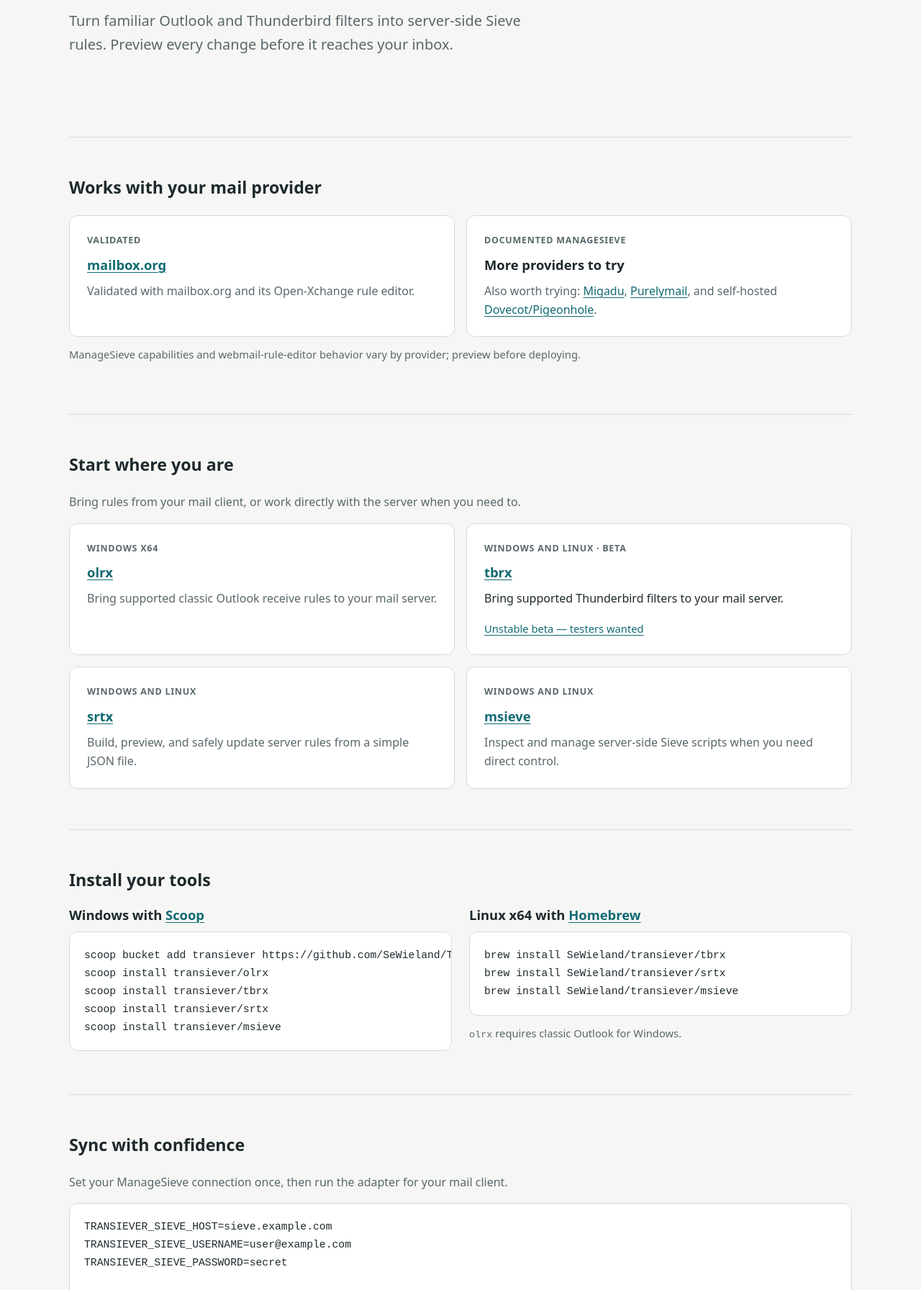
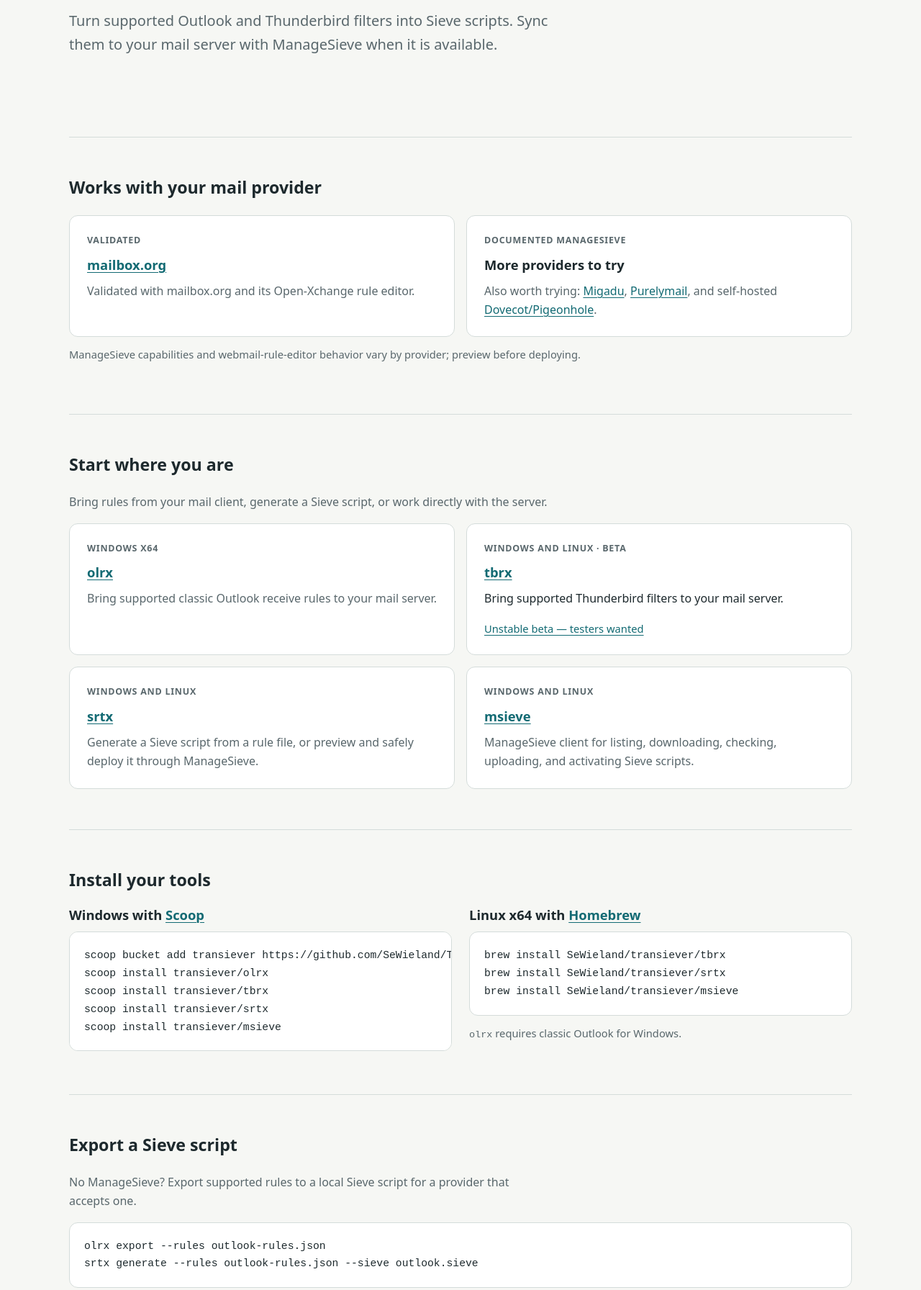
Before and after one commit to SeWieland/sewieland.github.io, a plain HTML site: page transiever/index.html in a window 1280 px wide. Shown: the part 368-2160 px from the top of the page at 72% size. Drawn offline with Linux system fonts and the light colour scheme.

Commit message:
Show Sieve script export path

```diff
--- a/transiever/index.html
+++ b/transiever/index.html
@@ -3,12 +3,12 @@
 <head>
   <meta charset="utf-8">
   <meta name="viewport" content="width=device-width, initial-scale=1">
-  <title>Transiever — server-side mail rules</title>
-  <meta name="description" content="Small tools for syncing and managing email rules on the server with Sieve and ManageSieve.">
+  <title>Transiever — Sieve and ManageSieve tools</title>
+  <meta name="description" content="Export supported Outlook and Thunderbird rules as Sieve scripts, or sync them through ManageSieve.">
   <link rel="canonical" href="https://sewieland.github.io/transiever/">
   <meta property="og:type" content="website">
-  <meta property="og:title" content="Transiever — server-side mail rules">
-  <meta property="og:description" content="Small tools for syncing and managing email rules on the server with Sieve and ManageSieve.">
+  <meta property="og:title" content="Transiever — Sieve and ManageSieve tools">
+  <meta property="og:description" content="Export supported Outlook and Thunderbird rules as Sieve scripts, or sync them through ManageSieve.">
   <meta property="og:url" content="https://sewieland.github.io/transiever/">
   <link rel="stylesheet" href="/styles.css">
 </head>
@@ -23,8 +23,8 @@
       <section class="hero" aria-labelledby="hero-heading">
         <h1 id="hero-heading">Keep mail rules close to your mail.</h1>
         <p>
-          Turn familiar Outlook and Thunderbird filters into server-side Sieve rules.
-          Preview every change before it reaches your inbox.
+          Turn supported Outlook and Thunderbird filters into Sieve scripts.
+          Sync them to your mail server with ManageSieve when it is available.
         </p>
       </section>
 
@@ -52,7 +52,7 @@
 
       <section aria-labelledby="tools-heading">
         <h2 id="tools-heading">Start where you are</h2>
-        <p class="section-intro">Bring rules from your mail client, or work directly with the server when you need to.</p>
+        <p class="section-intro">Bring rules from your mail client, generate a Sieve script, or work directly with the server.</p>
         <div class="tool-grid">
           <article class="tool">
             <p class="tool-meta">Windows x64</p>
@@ -72,13 +72,13 @@
           <article class="tool">
             <p class="tool-meta">Windows and Linux</p>
             <h3><a href="https://github.com/SeWieland/Transiever.SieveRuler">srtx</a></h3>
-            <p>Build, preview, and safely update server rules from a simple JSON file.</p>
+            <p>Generate a Sieve script from a rule file, or preview and safely deploy it through ManageSieve.</p>
           </article>
 
           <article class="tool">
             <p class="tool-meta">Windows and Linux</p>
             <h3><a href="https://github.com/SeWieland/Transiever.ManageSieve">msieve</a></h3>
-            <p>Inspect and manage server-side Sieve scripts when you need direct control.</p>
+            <p>ManageSieve client for listing, downloading, checking, uploading, and activating Sieve scripts.</p>
           </article>
         </div>
       </section>
@@ -104,6 +104,14 @@
         </div>
       </section>
 
+      <section aria-labelledby="export-heading">
+        <h2 id="export-heading">Export a Sieve script</h2>
+        <p class="section-intro">No ManageSieve? Export supported rules to a local Sieve script for a provider that accepts one.</p>
+        <pre><code>olrx export --rules outlook-rules.json
+srtx generate --rules outlook-rules.json --sieve outlook.sieve</code></pre>
+        <p class="note">For Thunderbird, use <code>tbrx export</code> to create the rules file, then run the same <code>srtx generate</code> step. This workflow reads local client rules and writes local files; it needs no server credentials or ManageSieve connection.</p>
+      </section>
+
       <section class="sync-section" aria-labelledby="sync-heading">
         <h2 id="sync-heading">Sync with confidence</h2>
         <p class="section-intro">Set your ManageSieve connection once, then run the adapter for your mail client.</p>
@@ -117,7 +125,7 @@
       </section>
 
       <section class="relationship" aria-labelledby="relationship-heading">
-        <h2 id="relationship-heading">A simple path to server-side rules</h2>
+        <h2 id="relationship-heading">Sync through ManageSieve</h2>
         <div class="pipeline">
           <div class="pipeline-stage">
             <p class="pipeline-label">Rule sources</p>
@@ -142,7 +150,7 @@
           </div>
         </div>
         <p>
-          Your client rules go through one shared pipeline, then become server-side rules on a compatible mail server.
+          When ManageSieve is available, your client rules go through one shared pipeline to a compatible mail server.
         </p>
       </section>
     </main>
```
